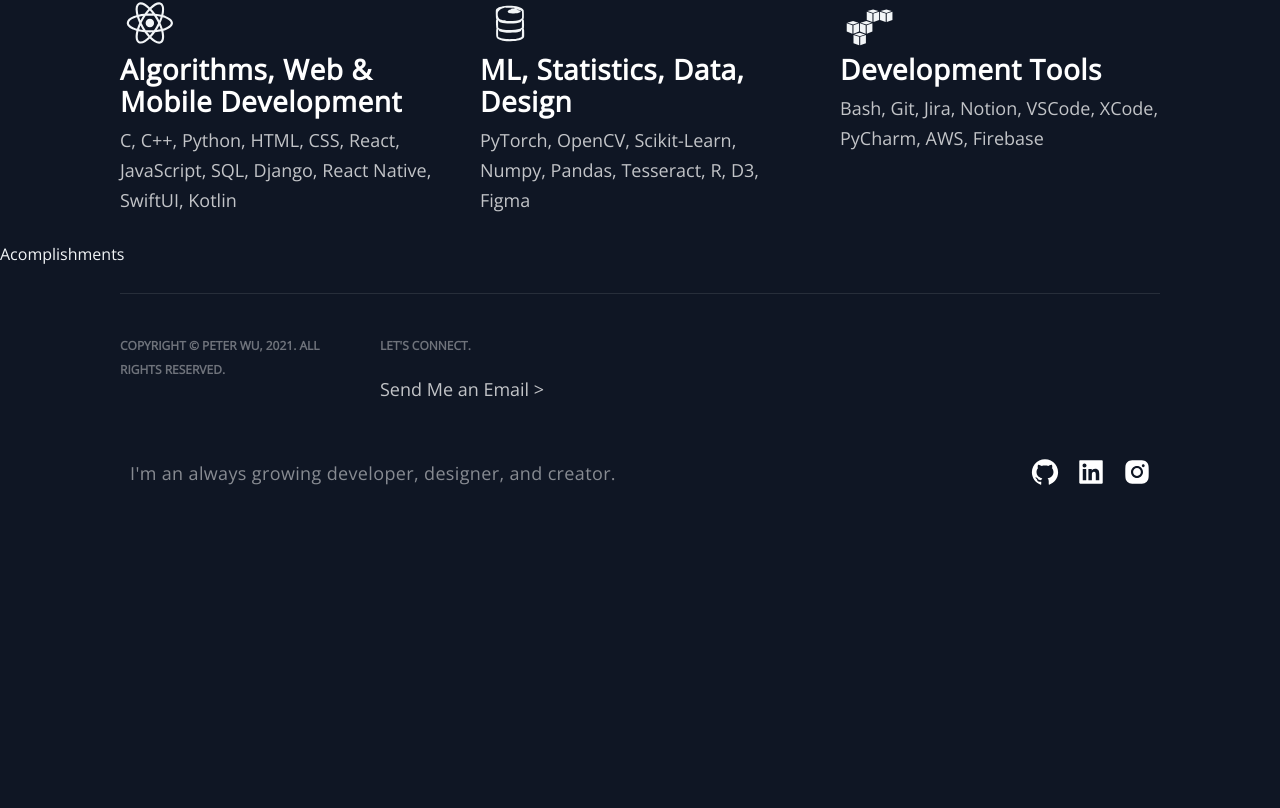
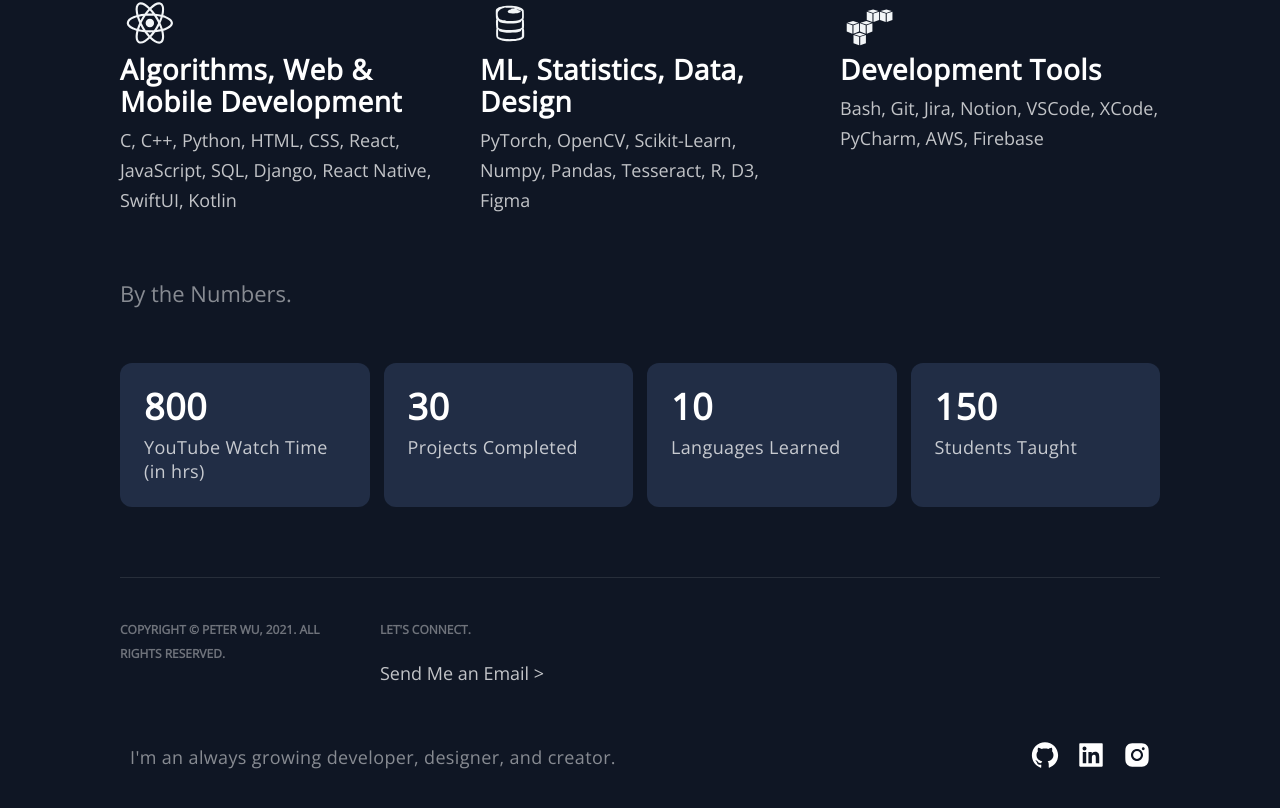
Before and after one commit to weirongw23/weirongw, a Next.js app: page / in a window 1280 px wide. Shown: the part 2586-3394 px from the top of the page. Before the commit the page ends 3134 px from the top, so only its background shows below. Built offline with nearby package versions, Linux system fonts and the light colour scheme.

Commit message:
Finished technologies section. Implemented a number count up in Rect. Need to fix a change that only allows numbers to count up when eventListener detects the section or visibility is available.

```diff
--- a/package.json
+++ b/package.json
@@ -10,9 +10,11 @@
   "dependencies": {
     "next": "10.2.3",
     "react": "17.0.2",
+    "react-countup": "^4.4.0",
     "react-dom": "17.0.2",
+    "react-icons": "^4.2.0",
+    "react-visibility-sensor": "^5.1.1",
     "styled-components": "^5.3.0",
-    "styled-normalize": "^8.0.7",
-    "react-icons": "^4.2.0"
+    "styled-normalize": "^8.0.7"
   }
 }
--- a/src/components/Acomplishments/Acomplishments.js
+++ b/src/components/Acomplishments/Acomplishments.js
@@ -1,19 +1,35 @@
-import React from 'react';
+import React from "react";
+import CountUp from "react-countup";
 
-import { Section, SectionDivider, SectionTitle } from '../../styles/GlobalComponents';
-import { Box, Boxes, BoxNum, BoxText } from './AcomplishmentsStyles';
+import {
+	Section,
+	SectionText,
+	SectionDivider,
+	SectionTitle,
+} from "../../styles/GlobalComponents";
+import { Box, Boxes, BoxNum, BoxText } from "./AcomplishmentsStyles";
 
 const data = [
-  { number: 20, text: 'Open Source Projects'},
-  { number: 1000, text: 'Students', },
-  { number: 1900, text: 'Github Followers', },
-  { number: 5000, text: 'Github Stars', }
+	{ number: 800, text: "YouTube Watch Time (in hrs)" },
+	{ number: 30, text: "Projects Completed" },
+	{ number: 10, text: "Languages Learned" },
+	{ number: 150, text: "Students Taught" },
 ];
 
 const Acomplishments = () => (
-  <div>
-    Acomplishments
-  </div>
+	<Section>
+		<SectionText>By the Numbers.</SectionText>
+		<Boxes>
+			{data.map((card, index) => (
+				<Box key={index}>
+					<BoxNum>
+						<CountUp end={card.number} duration={3} redraw={true} />
+					</BoxNum>
+					<BoxText>{card.text}</BoxText>
+				</Box>
+			))}
+		</Boxes>
+	</Section>
 );
 
 export default Acomplishments;
--- a/src/components/Acomplishments/AcomplishmentsStyles.js
+++ b/src/components/Acomplishments/AcomplishmentsStyles.js
@@ -1,69 +1,68 @@
-import styled from "styled-components"
+import styled from "styled-components";
 
 export const Boxes = styled.div`
 	width: 100%;
 	display: grid;
 	grid-template-columns: repeat(4, 1fr);
-  gap: 24px;
+	gap: 14px;
 	margin: 24px 0 40px;
 
-  @media ${props => props.theme.breakpoints.md}{
+	@media ${(props) => props.theme.breakpoints.md} {
 		gap: 16px;
 		margin: 20px 0 32px;
 		grid-template-columns: repeat(auto-fit, minmax(140px, 1fr));
 	}
 
-  @media ${props => props.theme.breakpoints.sm}{
+	@media ${(props) => props.theme.breakpoints.sm} {
 		display: grid;
 		grid-template-columns: repeat(2, 1fr);
 		gap: 10px;
 		max-width: 500px;
 		margin: 24px auto;
 	}
-`
+`;
 
 export const Box = styled.div`
-  background: #212D45;
+	background: #212d45;
 	border-radius: 12px;
 	height: 144px;
 	padding: 24px;
-  @media ${props => props.theme.breakpoints.lg} {
+	@media ${(props) => props.theme.breakpoints.lg} {
 		height: 210px;
-
 	}
 
-  @media ${props => props.theme.breakpoints.md} {
+	@media ${(props) => props.theme.breakpoints.md} {
 		height: 135px;
 		padding: 16px;
 	}
 
-  @media ${props => props.theme.breakpoints.sm} {
+	@media ${(props) => props.theme.breakpoints.sm} {
 		height: 110px;
 		padding: 12px;
 
-    &:nth-child(2n){
-      grid-row:2;
+		&:nth-child(2n) {
+			grid-row: 2;
 		}
 	}
-`
+`;
 export const BoxNum = styled.h5`
 	font-style: normal;
 	font-weight: 600;
 	font-size: 36px;
 	line-height: 40px;
 	letter-spacing: 0.01em;
-  color: #FFFFFF;
+	color: #ffffff;
 	margin-bottom: 8px;
 
-  @media ${props => props.theme.breakpoints.md} {
+	@media ${(props) => props.theme.breakpoints.md} {
 		font-size: 28px;
 		line-height: 32px;
 	}
-  @media ${props => props.theme.breakpoints.sm} {
+	@media ${(props) => props.theme.breakpoints.sm} {
 		font-size: 24px;
 		line-height: 26px;
 	}
-`
+`;
 
 export const BoxText = styled.p`
 	font-style: normal;
@@ -73,16 +72,16 @@ export const BoxText = styled.p`
 	letter-spacing: 0.02em;
 	color: rgba(255, 255, 255, 0.75);
 
-  @media ${props => props.theme.breakpoints.md}{
+	@media ${(props) => props.theme.breakpoints.md} {
 		font-size: 16px;
 		line-height: 20px;
-  };
+	}
 
-  @media ${props => props.theme.breakpoints.sm} {
+	@media ${(props) => props.theme.breakpoints.sm} {
 		font-size: 10px;
 		line-height: 14px;
 	}
-`
+`;
 
 export const Join = styled.div`
 	display: flex;
@@ -91,19 +90,19 @@ export const Join = styled.div`
 	align-items: center;
 	padding-bottom: 80px;
 
-  @media ${props => props.theme.breakpoints.md}{
+	@media ${(props) => props.theme.breakpoints.md} {
 		display: flex;
 		justify-content: center;
 		padding-bottom: 64px;
 	}
 
-  @media ${props => props.theme.breakpoints.sm}{
+	@media ${(props) => props.theme.breakpoints.sm} {
 		display: flex;
 		flex-direction: column;
 		align-items: center;
 		padding-bottom: 32px;
 	}
-`
+`;
 
 export const JoinText = styled.h5`
 	display: flex;
@@ -112,23 +111,23 @@ export const JoinText = styled.h5`
 	letter-spacing: 0.02em;
 	color: rgba(255, 255, 255, 0.5);
 
-@media ${props => props.theme.breakpoints.md}{
+	@media ${(props) => props.theme.breakpoints.md} {
 		line-height: 32px;
 		font-size: 20px;
-};
+	}
 
-@media ${props => props.theme.breakpoints.sm}{
+	@media ${(props) => props.theme.breakpoints.sm} {
 		font-size: 16px;
 		line-height: 24px;
 		margin: 0 0 16px;
 	}
-`
+`;
 
 export const IconContainer = styled.div`
 	display: flex;
 
-  @media ${props => props.theme.breakpoints.sm}{
+	@media ${(props) => props.theme.breakpoints.sm} {
 		width: 160px;
 		justify-content: space-between;
 	}
-`
+`;
```
Also changed, not shown: src/components/Header/Header.js (+0 -11 lines), 1 other file (tests, documents, lock files or other folders). Lines whose indentation alone changed are shown as unchanged.
